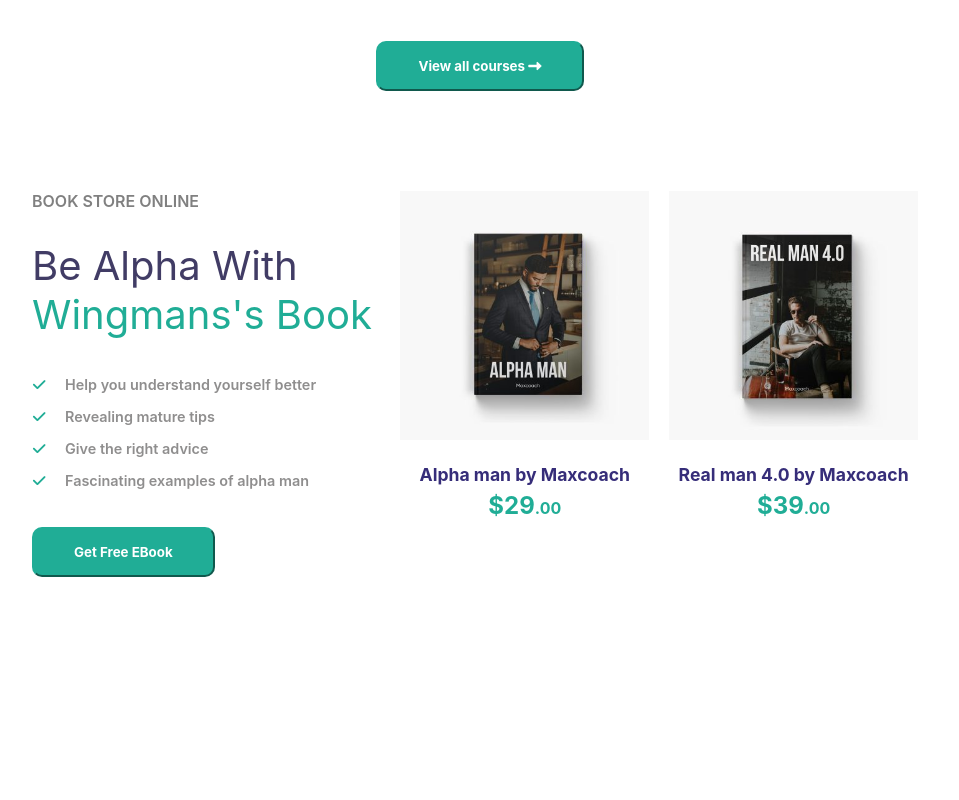
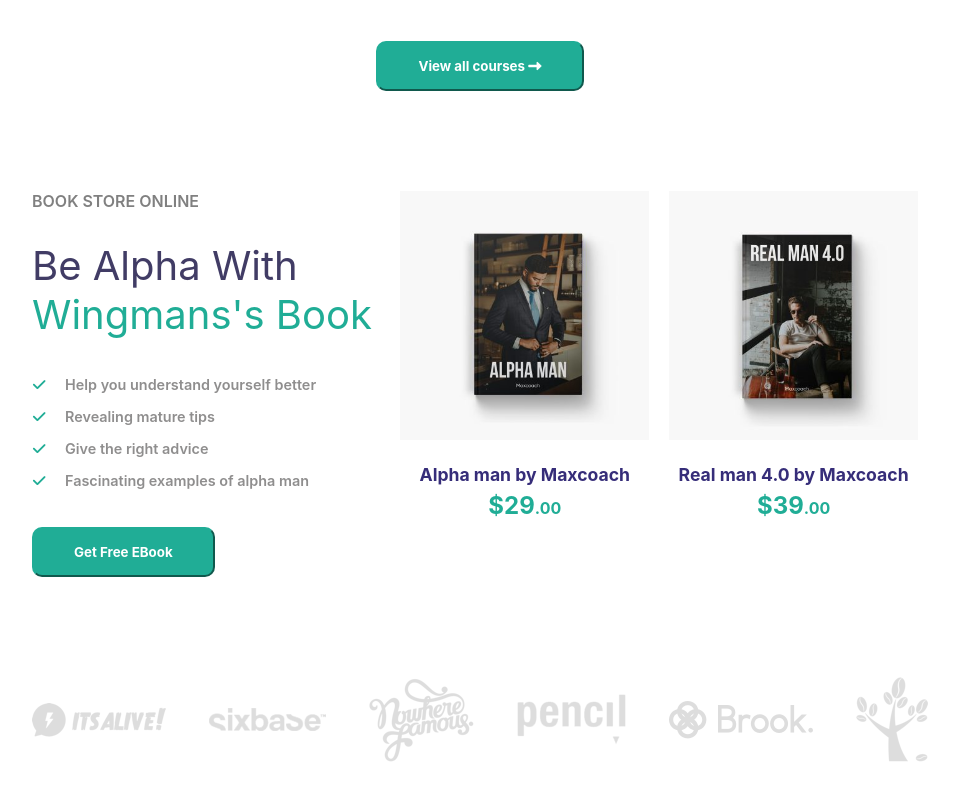
Before and after one commit to AbdelhamidAyadi/proj-html-vuejs, a Vue app: page / in a window 1280 px wide. Shown: the part 2698-3498 px from the top of the page, without its empty margins (160-1119 px from the left). Before the commit the page ends 3375 px from the top, so only its background shows below. Built offline with nearby package versions, Linux system fonts and the light colour scheme.

Commit message:
Clients section.

```diff
--- a/src/App.vue
+++ b/src/App.vue
@@ -9,6 +9,7 @@
       <AboutMeComp/>
       <OnlineCoursesComp/>
       <BookStoreOnlineComp/>
+      <ClientsComp/>
     </main>
   </div>
 </template>
@@ -20,6 +21,7 @@
 import AboutMeComp from './components/AboutMeComp.vue'
 import OnlineCoursesComp from './components/OnlineCoursesComp.vue'
 import BookStoreOnlineComp from './components/BookStoreOnlineComp.vue'
+import ClientsComp from './components/ClientsComp.vue'
 
 export default {
   name: 'App',
@@ -30,6 +32,7 @@
     AboutMeComp,
     OnlineCoursesComp,
     BookStoreOnlineComp,
+    ClientsComp,
   }
 }
 </script>
--- /dev/null
+++ b/src/components/ClientsComp.vue
@@ -0,0 +1,33 @@
+<template>
+  <div class="sponsors_container">
+    <img src="../assets/img/client-logo-05-primary.png">
+    <img src="../assets/img/client-logo-06-primary.png">
+    <img src="../assets/img/client-logo-07-primary.png">
+    <img src="../assets/img/client-logo-04-primary.png">
+    <img src="../assets/img/client-logo-03-primary.png">
+    <img src="../assets/img/client-logo-02-primary.png">
+  </div>
+</template>
+
+<script>
+export default {
+  name: 'ClientsComp',
+  props: {
+  }
+}
+</script>
+
+<style scoped lang="scss">
+.sponsors_container{
+  padding: 0 15%;
+  margin: 100px 0;
+  display: flex;
+  justify-content: space-between;
+  align-items: center;
+  img{
+    height: 100%;
+    filter: grayscale(100%) opacity(30%);
+  }
+}
+
+</style>
```
